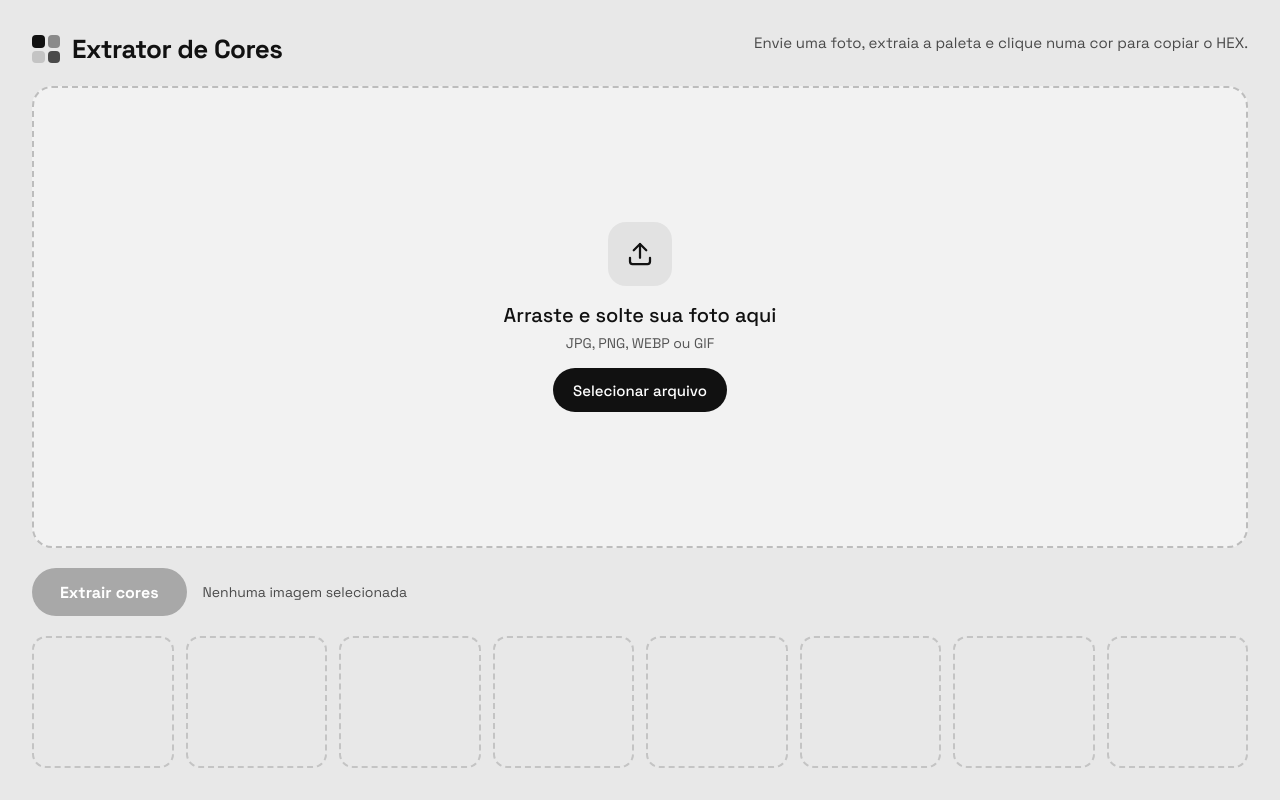
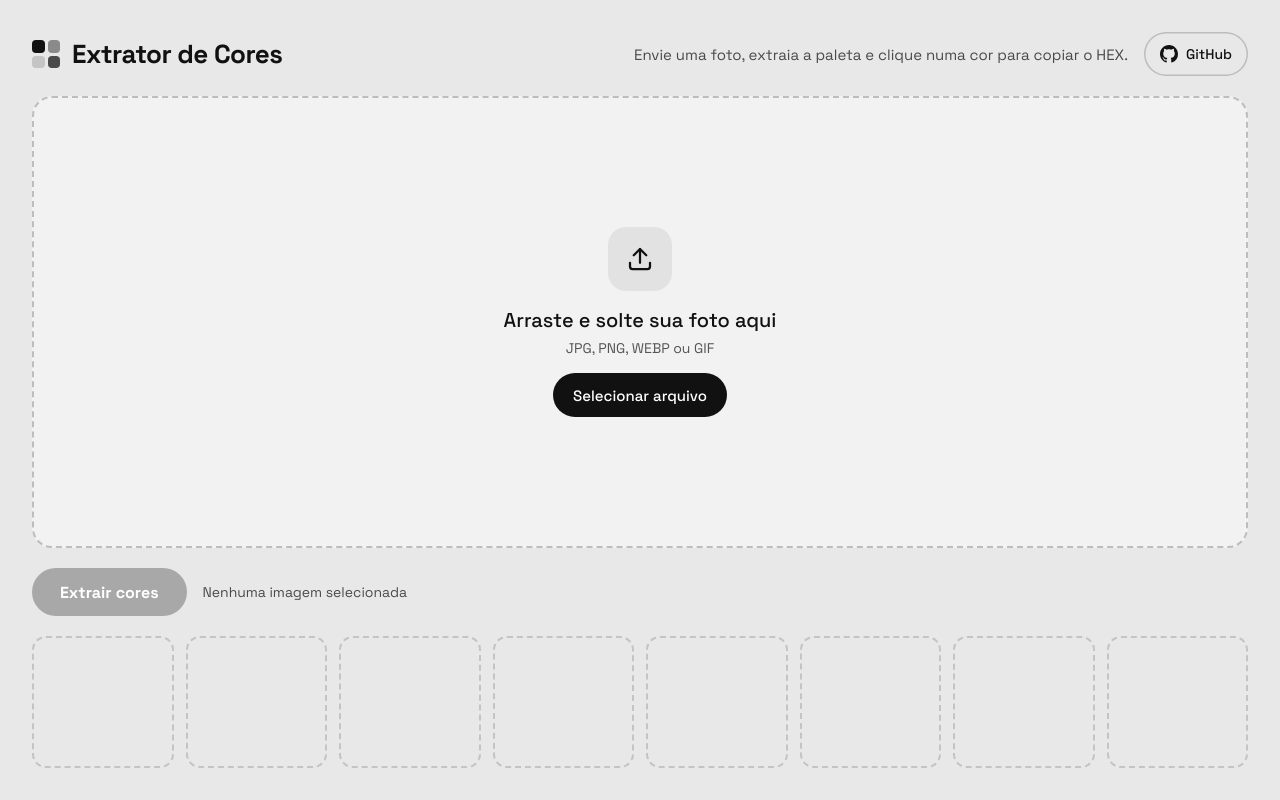
Before and after one commit to P0sseid0n/extractor-de-cores, a website built with Vite: page index.html in a window 1280 px wide. Built offline with nearby package versions, Linux system fonts and the light colour scheme.

Commit message:
feat: adiciona botão para o repositório no GitHub

```diff
--- a/index.html
+++ b/index.html
@@ -15,7 +15,13 @@
       <div class="logo" aria-hidden="true"><span></span><span></span><span></span><span></span></div>
       <h1>Extrator de Cores</h1>
     </div>
-    <p class="subtitle hide-sm">Envie uma foto, extraia a paleta e clique numa cor para copiar o HEX.</p>
+    <div class="header-end">
+      <p class="subtitle hide-sm">Envie uma foto, extraia a paleta e clique numa cor para copiar o HEX.</p>
+      <a class="btn small ghost" href="https://github.com/P0sseid0n/extractor-de-cores" target="_blank" rel="noopener noreferrer" aria-label="Ver código-fonte no GitHub (abre em nova aba)">
+        <svg width="18" height="18" viewBox="0 0 16 16" fill="currentColor" aria-hidden="true"><path d="M8 0C3.58 0 0 3.58 0 8c0 3.54 2.29 6.53 5.47 7.59.4.07.55-.17.55-.38 0-.19-.01-.82-.01-1.49-2.01.37-2.53-.49-2.69-.94-.09-.23-.48-.94-.82-1.13-.28-.15-.68-.52-.01-.53.63-.01 1.08.58 1.23.82.72 1.21 1.87.87 2.33.66.07-.52.28-.87.51-1.07-1.78-.2-3.64-.89-3.64-3.95 0-.87.31-1.59.82-2.15-.08-.2-.36-1.02.08-2.12 0 0 .67-.21 2.2.82.64-.18 1.32-.27 2-.27.68 0 1.36.09 2 .27 1.53-1.04 2.2-.82 2.2-.82.44 1.1.16 1.92.08 2.12.51.56.82 1.27.82 2.15 0 3.07-1.87 3.75-3.65 3.95.29.25.54.73.54 1.48 0 1.07-.01 1.93-.01 2.2 0 .21.15.46.55.38A8.013 8.013 0 0 0 16 8c0-4.42-3.58-8-8-8z"/></svg>
+        GitHub
+      </a>
+    </div>
   </header>
 
   <input id="file-input" class="sr-only" type="file" accept="image/*">
--- a/src/styles/components/button.css
+++ b/src/styles/components/button.css
@@ -38,3 +38,17 @@ label.btn:focus-within {
 	font-size: 14px;
 	padding: 0 16px;
 }
+/* Variante secundária: contorno, sem fundo */
+.btn.ghost {
+	background: transparent;
+	color: var(--ink);
+	box-shadow: inset 0 0 0 1.5px var(--line);
+	text-decoration: none;
+	transition:
+		background 0.15s,
+		box-shadow 0.15s;
+}
+.btn.ghost:hover {
+	background: var(--drop);
+	box-shadow: inset 0 0 0 1.5px var(--ink);
+}
--- a/src/styles/layout.css
+++ b/src/styles/layout.css
@@ -11,7 +11,7 @@
 
 header {
 	display: flex;
-	align-items: baseline;
+	align-items: center;
 	justify-content: space-between;
 	gap: 16px;
 	flex-wrap: wrap;
@@ -50,6 +50,12 @@ h1 {
 	font-weight: 700;
 	letter-spacing: -0.02em;
 }
+.header-end {
+	display: flex;
+	align-items: center;
+	gap: 16px;
+	margin-left: auto;
+}
 .subtitle {
 	margin: 0;
 	font-size: 15px;
```
